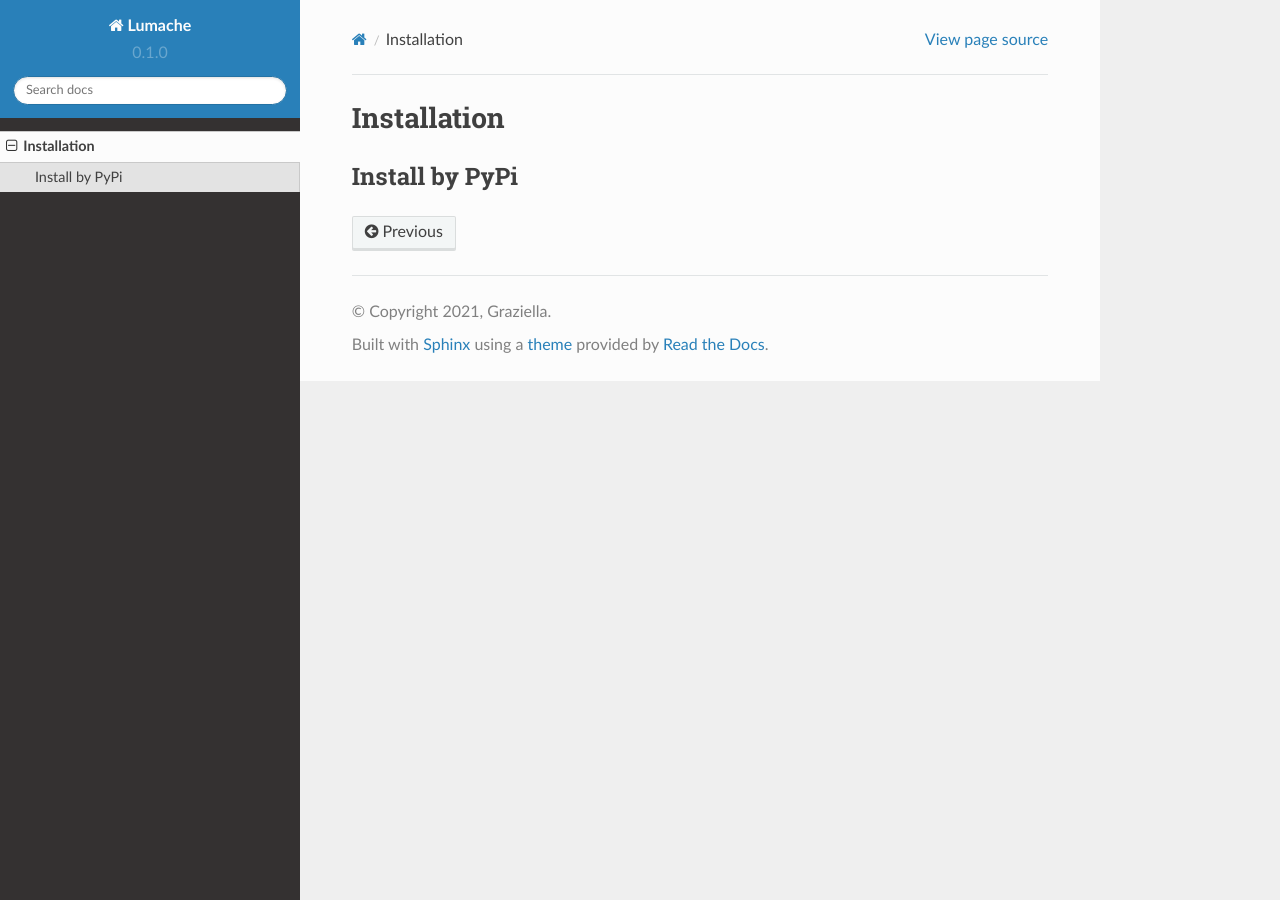
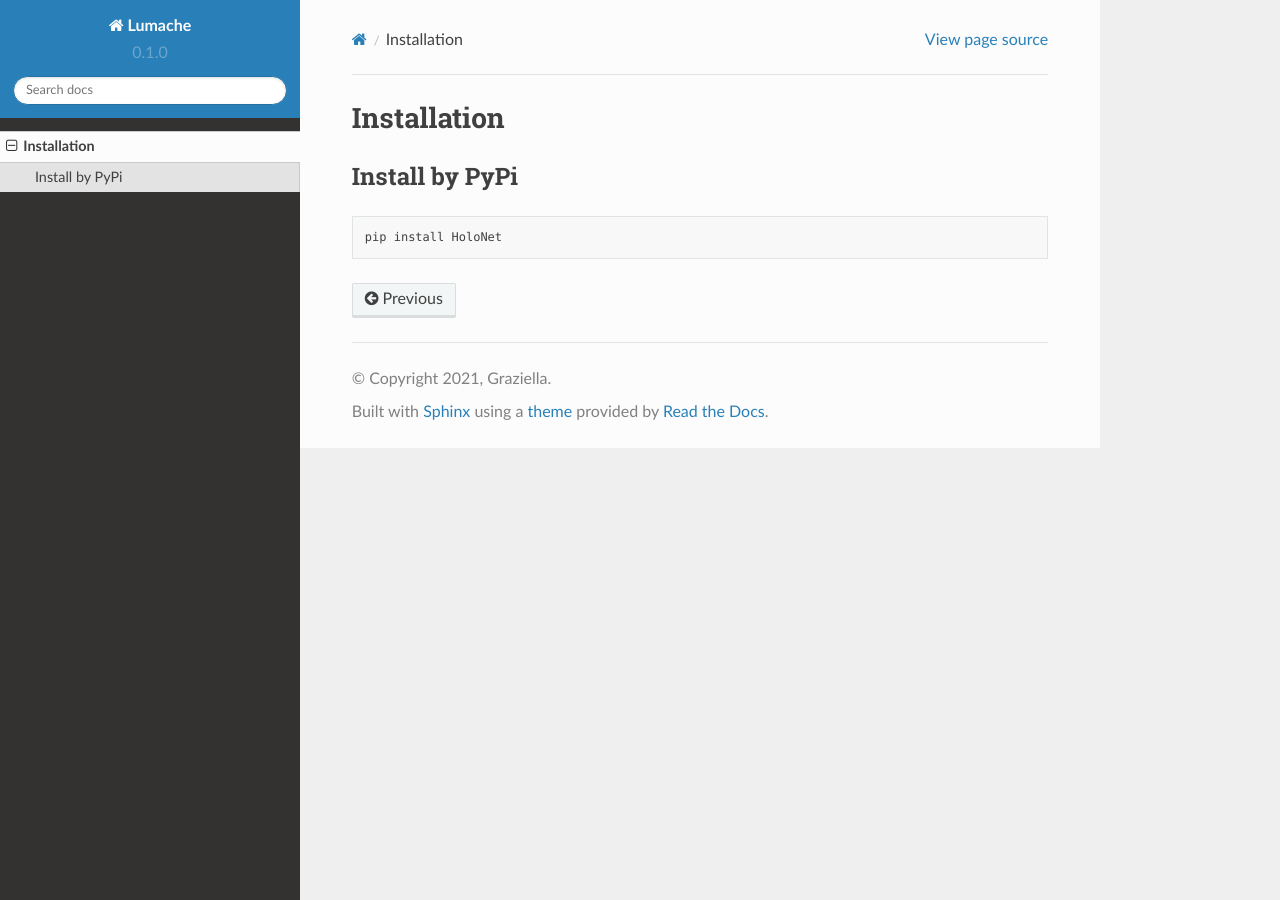
Before and after one commit to lhc17/HoloNet_tutorial, a Sphinx documentation site: the page built from docs/source/Installation.rst, in a window 1280 px wide. Built offline with Sphinx 7.4.7 and the Read the Docs theme 2.0.0, drawn with Linux system fonts in a browser that asks for light colours; pages that are not in the unit, such as notebooks, are missing from menus.

Commit message:
Update Installation.rst

```diff
--- a/docs/source/Installation.rst
+++ b/docs/source/Installation.rst
@@ -4,5 +4,6 @@ Installation
 Install by PyPi
 -----
 
-.. code::
+.. code:: ipython3
+
     pip install HoloNet
```
